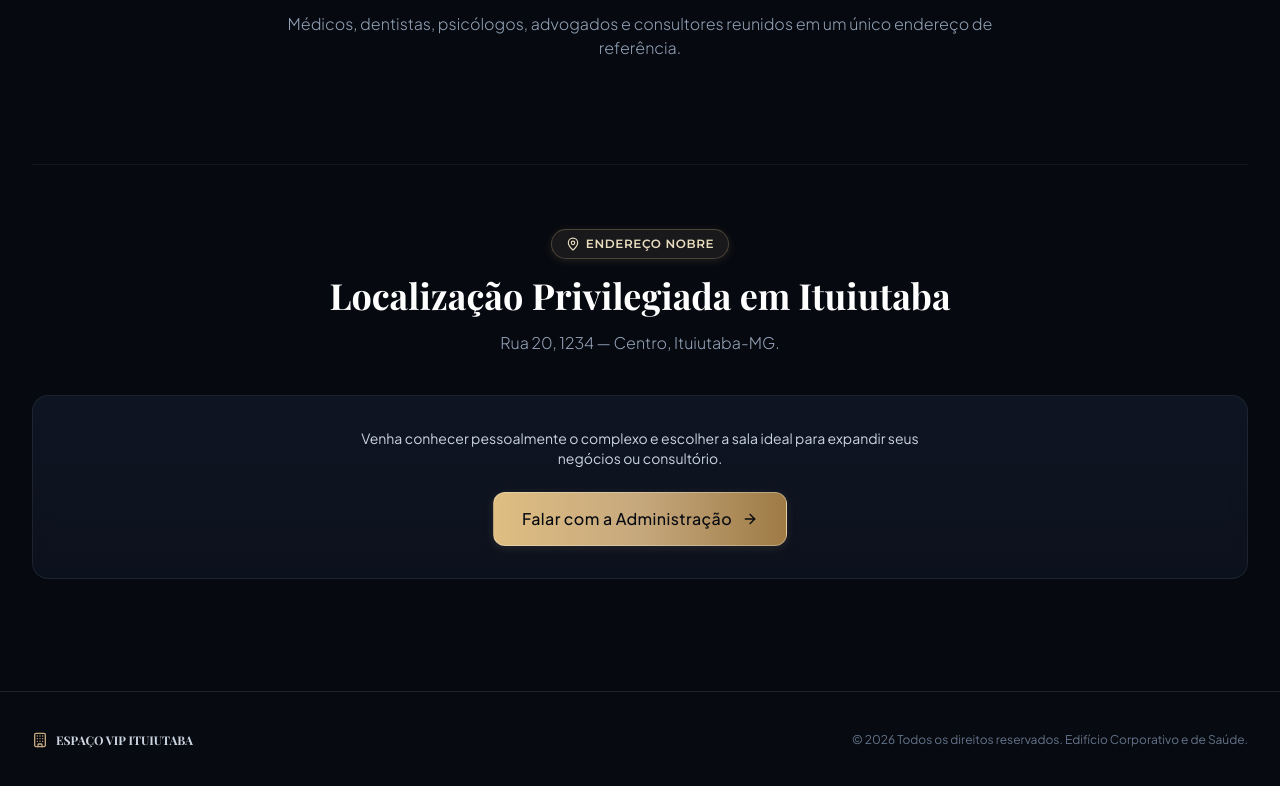
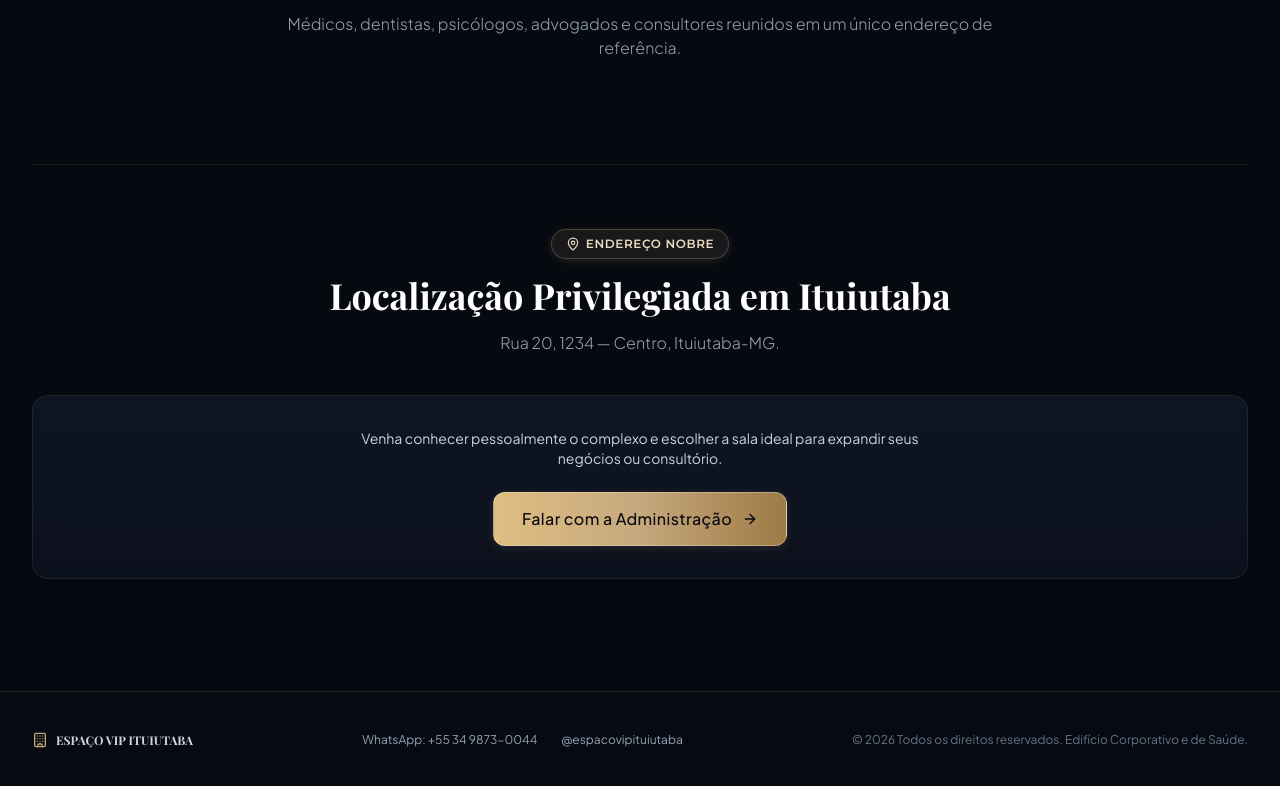
Before and after one commit to Rhemarketing/site_espacovip, a Next.js app: page / in a window 1280 px wide. Shown: the part 6359-7145 px from the top of the page. Built offline with nearby package versions, Linux system fonts and the light colour scheme.

Commit message:
feat: update WhatsApp number to +55 34 9873-0044 and add clickable Instagram link @espacovipituiutaba

```diff
--- a/src/app/page.tsx
+++ b/src/app/page.tsx
@@ -172,6 +172,26 @@ export default async function Home({
                 ESPAÇO VIP ITUIUTABA
               </span>
             </div>
+
+            <div className="flex flex-wrap items-center justify-center gap-6 text-slate-400">
+              <a
+                href={whatsappUrl}
+                target="_blank"
+                rel="noopener noreferrer"
+                className="hover:text-[#C6A87D] transition-colors"
+              >
+                WhatsApp: {siteConfig.contact.whatsappFormatted}
+              </a>
+              <a
+                href={siteConfig.contact.socials.instagram}
+                target="_blank"
+                rel="noopener noreferrer"
+                className="hover:text-[#E1306C] transition-colors"
+              >
+                {siteConfig.contact.socials.instagramHandle}
+              </a>
+            </div>
+
             <p>© {new Date().getFullYear()} Todos os direitos reservados. Edifício Corporativo e de Saúde.</p>
           </div>
         </Container>
--- a/src/components/sections/em-desenvolvimento.tsx
+++ b/src/components/sections/em-desenvolvimento.tsx
@@ -1,6 +1,24 @@
 import React from "react";
 import { Sparkles, MessageCircle, MapPin, Building2, Clock } from "lucide-react";
 import { siteConfig } from "@/data/site-data";
+
+function InstagramIcon({ className = "w-4 h-4" }: { className?: string }) {
+  return (
+    <svg
+      className={className}
+      viewBox="0 0 24 24"
+      fill="none"
+      stroke="currentColor"
+      strokeWidth="2"
+      strokeLinecap="round"
+      strokeLinejoin="round"
+    >
+      <rect width="20" height="20" x="2" y="2" rx="5" ry="5" />
+      <path d="M16 11.37A4 4 0 1 1 12.63 8 4 4 0 0 1 16 11.37z" />
+      <line x1="17.5" x2="17.51" y1="6.5" y2="6.5" />
+    </svg>
+  );
+}
 
 export function EmDesenvolvimento() {
   const whatsappUrl = `https://wa.me/${siteConfig.contact.whatsapp}?text=${encodeURIComponent(
@@ -44,13 +62,14 @@ export function EmDesenvolvimento() {
           Estamos preparando uma experiência digital inovadora para você. Em breve, nosso novo site estará no ar.
         </p>
 
-        {/* Card Informativo com Botão de Contato */}
+        {/* Card Informativo com Botão de Contato e Instagram */}
         <div className="w-full bg-[#0E1525]/70 border border-white/10 rounded-2xl p-6 sm:p-8 backdrop-blur-xl shadow-2xl shadow-black/50 mb-8 flex flex-col items-center gap-5">
           <div className="flex items-center gap-2 text-slate-400 text-xs sm:text-sm">
             <Clock className="w-4 h-4 text-[#C6A87D]" />
             <span>Atendimento comercial em funcionamento</span>
           </div>
 
+          <div className="flex flex-col sm:flex-row items-center justify-center gap-3.5 w-full">
             <a
               href={whatsappUrl}
               target="_blank"
@@ -58,8 +77,19 @@ export function EmDesenvolvimento() {
               className="w-full sm:w-auto inline-flex items-center justify-center gap-2.5 px-6 py-3.5 rounded-xl bg-gradient-to-r from-[#C6A87D] via-[#D4B98D] to-[#B39366] text-[#070A10] font-semibold text-sm shadow-lg shadow-[#C6A87D]/20 hover:shadow-[#C6A87D]/40 hover:scale-[1.02] active:scale-[0.98] transition-all duration-200"
             >
               <MessageCircle className="w-4 h-4 fill-current" />
-            <span>Falar no WhatsApp</span>
+              <span>WhatsApp: +55 34 9873-0044</span>
             </a>
+
+            <a
+              href={siteConfig.contact.socials.instagram}
+              target="_blank"
+              rel="noopener noreferrer"
+              className="w-full sm:w-auto inline-flex items-center justify-center gap-2.5 px-5 py-3.5 rounded-xl bg-white/5 hover:bg-white/10 border border-white/15 hover:border-[#C6A87D]/40 text-slate-200 hover:text-white font-medium text-sm transition-all duration-200"
+            >
+              <InstagramIcon className="w-4 h-4 text-[#E1306C]" />
+              <span>@espacovipituiutaba</span>
+            </a>
+          </div>
         </div>
 
         {/* Rodapé / Localização */}
--- a/src/data/site-data.ts
+++ b/src/data/site-data.ts
@@ -32,10 +32,10 @@ export const siteConfig: SiteConfig = {
       zipCode: "38300-000",
       reference: "Localização nobre e estratégica no coração comercial da cidade",
     },
-    phone: "34999999999",
-    phoneFormatted: "(34) 99999-9999",
-    whatsapp: "5534999999999",
-    whatsappFormatted: "(34) 99999-9999",
+    phone: "3498730044",
+    phoneFormatted: "(34) 9873-0044",
+    whatsapp: "553498730044",
+    whatsappFormatted: "+55 34 9873-0044",
     defaultWhatsappMessage:
       "Olá! Gostaria de saber mais sobre as salas e serviços do Espaço VIP Ituiutaba.",
     email: "contato@espacovipituiutaba.com.br",
@@ -46,6 +46,7 @@ export const siteConfig: SiteConfig = {
     },
     socials: {
       instagram: "https://instagram.com/espacovipituiutaba",
+      instagramHandle: "@espacovipituiutaba",
       facebook: "https://facebook.com/espacovipituiutaba",
       youtube: "https://youtube.com/@espacovipituiutaba",
     },
--- a/src/types/index.ts
+++ b/src/types/index.ts
@@ -148,6 +148,7 @@ export interface ContactInfo {
   };
   socials: {
     instagram?: string;
+    instagramHandle?: string;
     facebook?: string;
     linkedin?: string;
     youtube?: string;
```
Lines whose indentation alone changed are shown as unchanged.
